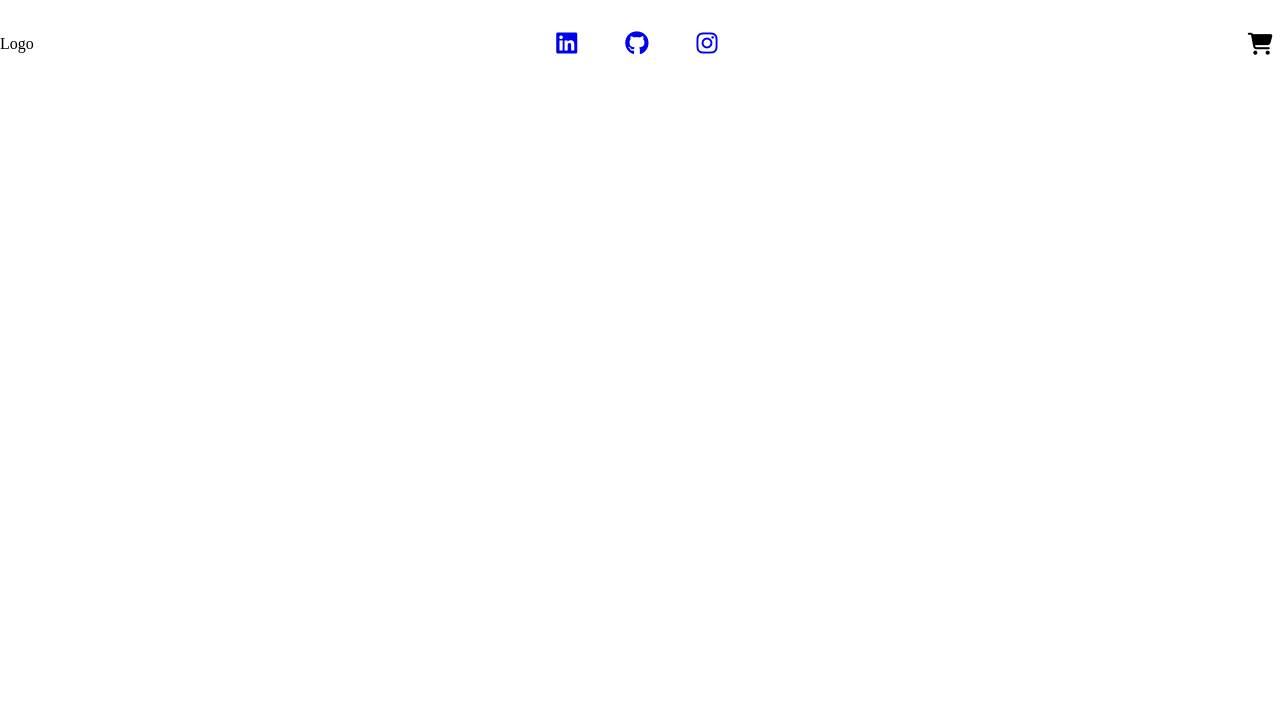
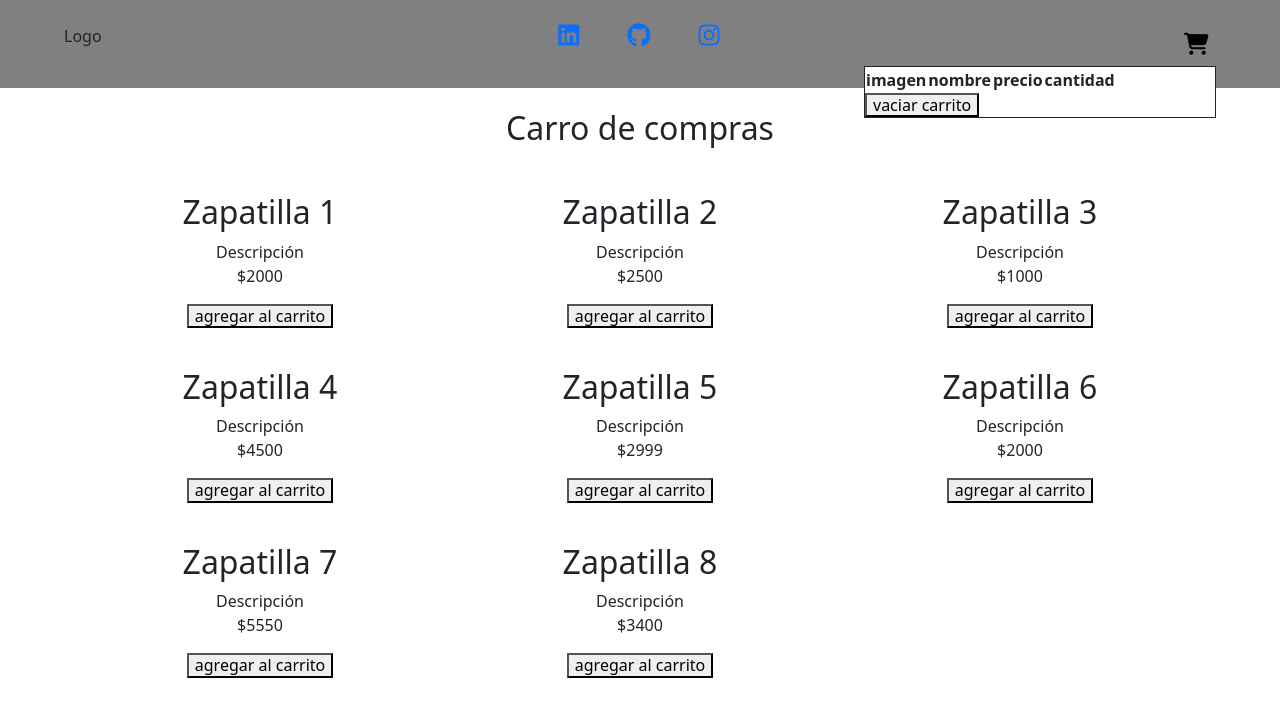
Before and after one commit to Gonzalo1996/Carro-De-Compra, a plain HTML site: page index.html in a window 1280 px wide. Drawn offline with nearby package versions, Linux system fonts and the light colour scheme.

Commit message:
Aplicando Bootstrap para galería y registro de compra.

```diff
--- a/css/main.css
+++ b/css/main.css
@@ -2,14 +2,19 @@
 
 }
 
+.header{
+    background: gray;
+}
+
 .header_nav{
     max-width: 1400px;
-    width: 100%;
+    width: 90%;
     height: 5.5rem;
     margin: auto;
     display: flex;
     justify-content: space-between;
     align-items: center;
+    position: relative;
 }
 
 .header_nav--redes{
@@ -54,6 +59,36 @@
     color: black;
 }
 
+.carro_registro{
+    background: #fff;
+    width: 22rem;
+    position: absolute;
+    right: 0;
+    bottom: -30px;
+    border: 1px solid;
+}
+
+
+.carro h1{
+    text-align: center;
+}
+
+.gallery{
+    display: flex;
+    flex-wrap: wrap;
+    max-width: 800px;
+    width: 90%;
+    margin: auto;
+    padding: 0 0rem 0 0rem;
+}
+
+.gallery > div{
+    width: 33.333%;
+}
+
+.container{
+    text-align: center;
+}
 /*
 .header_nav--carro i:hover{
     color: grey;
--- a/index.html
+++ b/index.html
@@ -6,6 +6,7 @@
     <meta http-equiv="X-UA-Compatible" content="IE=edge">
     <meta name="viewport" content="width=device-width, initial-scale=1.0">
     <!-------------------- Styles ---------------------------->
+    <link href="https://cdn.jsdelivr.net/npm/bootstrap@5.0.2/dist/css/bootstrap.min.css" rel="stylesheet" integrity="sha384-EVSTQN3/azprG1Anm3QDgpJLIm9Nao0Yz1ztcQTwFspd3yD65VohhpuuCOmLASjC" crossorigin="anonymous">
     <link rel="stylesheet" href="/css/normalize.css">
     <link rel="stylesheet" href="/css/main.css">
     <script src="https://kit.fontawesome.com/fc0c1f50f3.js" crossorigin="anonymous"></script>
@@ -23,10 +24,117 @@
                 <li><a href="http://" target="_blank" rel="noopener noreferrer"><i class="fab fa-instagram"></i></a></li>
             </ul>
             <div class="header_nav--carro"><i class="fas fa-shopping-cart"></i></div>
+            <section class="carro_registro">
+                <table>
+                    <tr>
+                        <th>imagen</th>
+                        <th>nombre</th>
+                        <th>precio</th>
+                        <th>cantidad</th>
+                    </tr>
+                </table>
+                <div><button>vaciar carrito</button></div>
+            </section>
         </nav>
     </header>
+    <main>
+        <section class="carro">
+            <h1>
+                <p>Carro de compras</p>
+            </h1>
+            <div class="container">
+                <div class="row">
+                  <div class="col-4">
+                    <figure><img src="" alt="" srcset=""></figurre>
+                    <h2>Zapatilla 1</h2>
+                    <span>Descripción</span>
+                    <p>$2000</p>
+                    <div><button>agregar al carrito</button></div>
+                  </div>
+                  <div class="col-4">
+                    <figure><img src="" alt="" srcset=""></figurre>
+                    <h2>Zapatilla 2</h2>
+                    <span>Descripción</span>
+                    <p>$2500</p>
+                    <div><button>agregar al carrito</button></div>
+                  </div>
+                  <div class="col-4">
+                    <figure><img src="" alt="" srcset=""></figurre>
+                    <h2>Zapatilla 3</h2>
+                    <span>Descripción</span>
+                    <p>$1000</p>
+                    <div><button>agregar al carrito</button></div>
+                  </div>
+                  <div class="col-4">
+                    <figure><img src="" alt="" srcset=""></figurre>
+                    <h2>Zapatilla 4</h2>
+                    <span>Descripción</span>
+                    <p>$4500</p>
+                    <div><button>agregar al carrito</button></div>
+                  </div>
+                  <div class="col-4">
+                    <figure><img src="" alt="" srcset=""></figurre>
+                    <h2>Zapatilla 5</h2>
+                    <span>Descripción</span>
+                    <p>$2999</p>
+                    <div><button>agregar al carrito</button></div>
+                  </div>
+                  <div class="col-4">
+                    <figure><img src="" alt="" srcset=""></figurre>
+                    <h2>Zapatilla 6</h2>
+                    <span>Descripción</span>
+                    <p>$2000</p>
+                    <div><button>agregar al carrito</button></div>
+                  </div>
+                  <div class="col-4">
+                    <figure><img src="" alt="" srcset=""></figurre>
+                    <h2>Zapatilla 7</h2>
+                    <span>Descripción</span>
+                    <p>$5550</p>
+                    <div><button>agregar al carrito</button></div>
+                  </div>
+                  <div class="col-4">
+                    <figure><img src="" alt="" srcset=""></figurre>
+                    <h2>Zapatilla 8</h2>
+                    <span>Descripción</span>
+                    <p>$3400</p>
+                    <div><button>agregar al carrito</button></div>
+                  </div>
+                </div>
+              </div>
+            <section class="gallery">
+                <div>
+
+                </div>
+                <div>
+
+                </div>
+                <div>
+
+                </div>
+                <div>
+
+                </div>
+                <div>
+
+                </div>
+                <div>
+
+                </div>
+                <div>
+
+                </div>
+                <div>
+
+                </div>
+                <div>
+
+                </div>
+            </section>
+        </section>
+    </main>
     <!-------------------- Scripts ---------------------------->
+    <script src="https://cdn.jsdelivr.net/npm/bootstrap@5.0.2/dist/js/bootstrap.bundle.min.js" integrity="sha384-MrcW6ZMFYlzcLA8Nl+NtUVF0sA7MsXsP1UyJoMp4YLEuNSfAP+JcXn/tWtIaxVXM" crossorigin="anonymous"></script>
     <script src="/js/main.js"></script>
-
 </body>
 </html>
--- a/js/main.js
+++ b/js/main.js
@@ -1,12 +1,14 @@
 const contCarro = document.querySelector('.header_nav--carro');
 const carro = document.querySelector('.header_nav--carro i');
-/*
+
 contCarro.addEventListener('mouseover',cambioColorCarro);
 contCarro.addEventListener('mouseout',resetColorCarro);
-*/
-contCarro.addEventListener('click',prueba);
+
 
 /*
+contCarro.addEventListener('click',prueba);
+*/
+
 function cambioColorCarro(){
     this.style.backgroundColor = 'aqua';
     this.style.transition ='.3s';
@@ -20,10 +22,12 @@ function resetColorCarro(){
     carro.style.color = 'black';
     carro.style.transition ='.3s';
 }
-*/
+
+/*
 function prueba(){
     this.style.backgroundColor = 'aqua';
     this.style.transition ='.3s';
     carro.style.color = 'grey';
     carro.style.transition ='.3s';
 }
+*/
```
Also changed, not shown: 3 other files.
